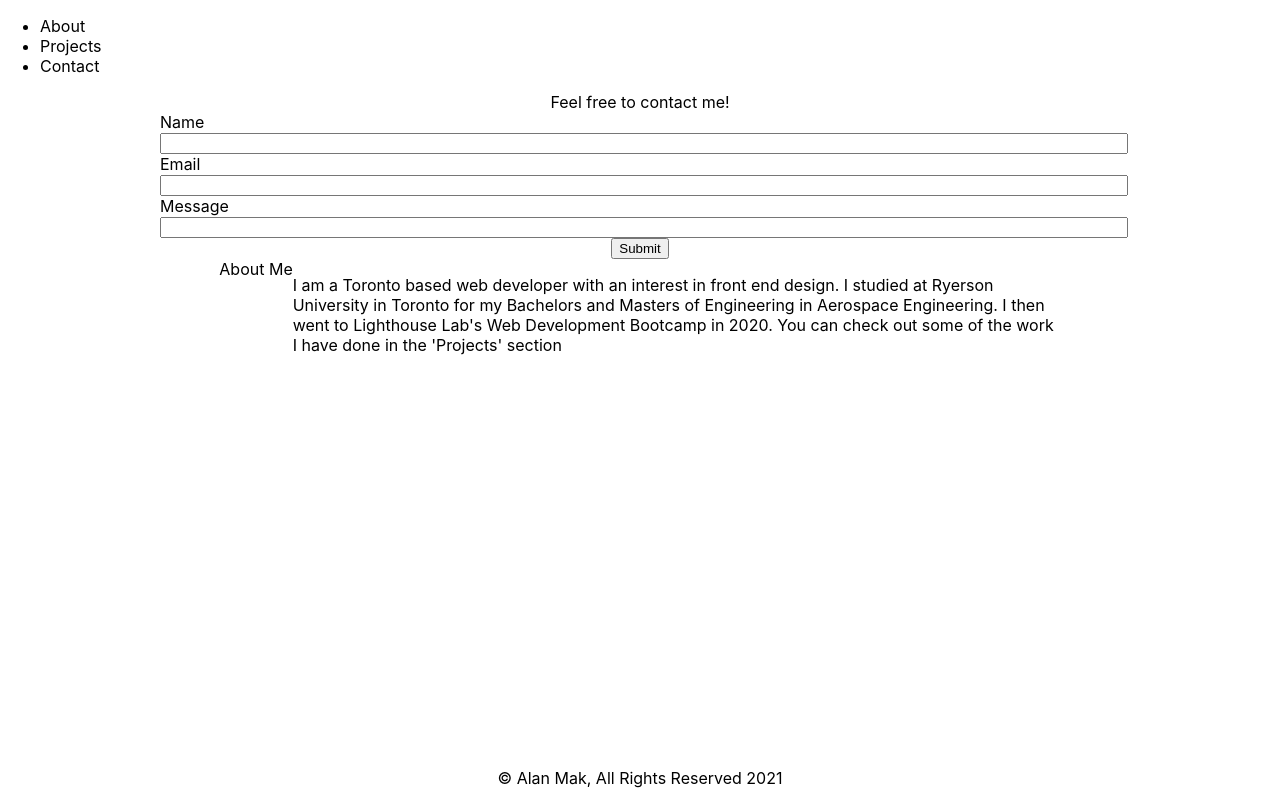
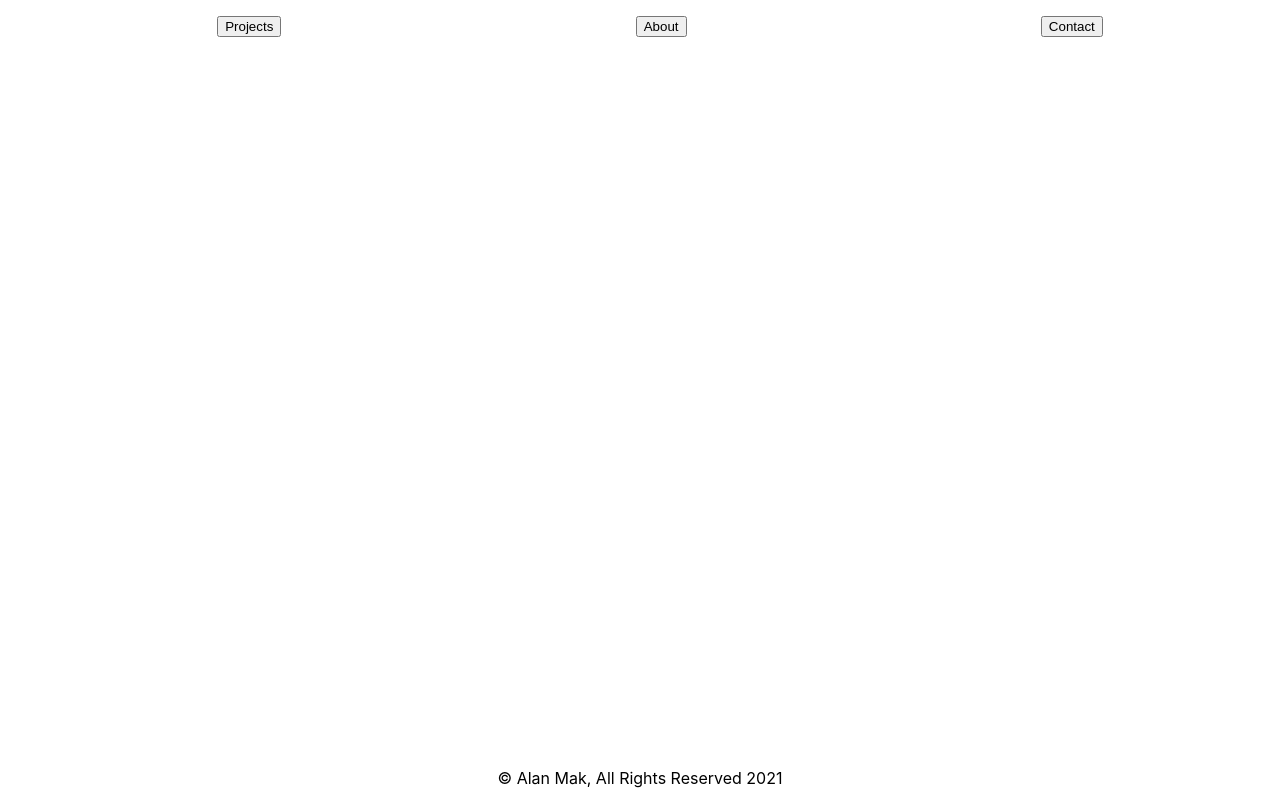
Before and after one commit to alan-mak/portfolio, a React (Create React App) app in the folder frontend/: page / in a window 1280 px wide. Built offline with nearby package versions, Linux system fonts and the light colour scheme.

Commit message:
Changed Nav bar to buttons

```diff
--- a/frontend/src/App.jsx
+++ b/frontend/src/App.jsx
@@ -8,8 +8,8 @@ function App() {
   return (
     <div>
       <Nav />
-      <Contact />
-      <About />
+      {/*<Contact />*/}
+      {/*<About />*/}
       <Footer />
     </div>
   )
--- a/frontend/src/components/contact.jsx
+++ b/frontend/src/components/contact.jsx
@@ -7,6 +7,9 @@ export default function Contact() {
   return (
     <div className="contact">
       Feel free to contact me!
+      Twitter
+      LinkedIn
+      Instagram
     <form autoComplete="off" onSubmit={(event) => event.preventDefault()}>
       <label>Name
         <input
--- a/frontend/src/components/nav.jsx
+++ b/frontend/src/components/nav.jsx
@@ -1,11 +1,12 @@
 import React from 'react';
+import './nav.scss'
 
 export default function Nav() {
   return (
     <ul>
-      <li>About</li>
-      <li>Projects</li>
-      <li>Contact</li>
+      <button>Projects</button>
+      <button>About</button>
+      <button>Contact</button>
     </ul>
   )
 }
--- /dev/null
+++ b/frontend/src/components/nav.scss
@@ -0,0 +1,5 @@
+ul {
+  display: flex;
+  justify-content: space-around;
+  list-style-type: none;
+}
```
